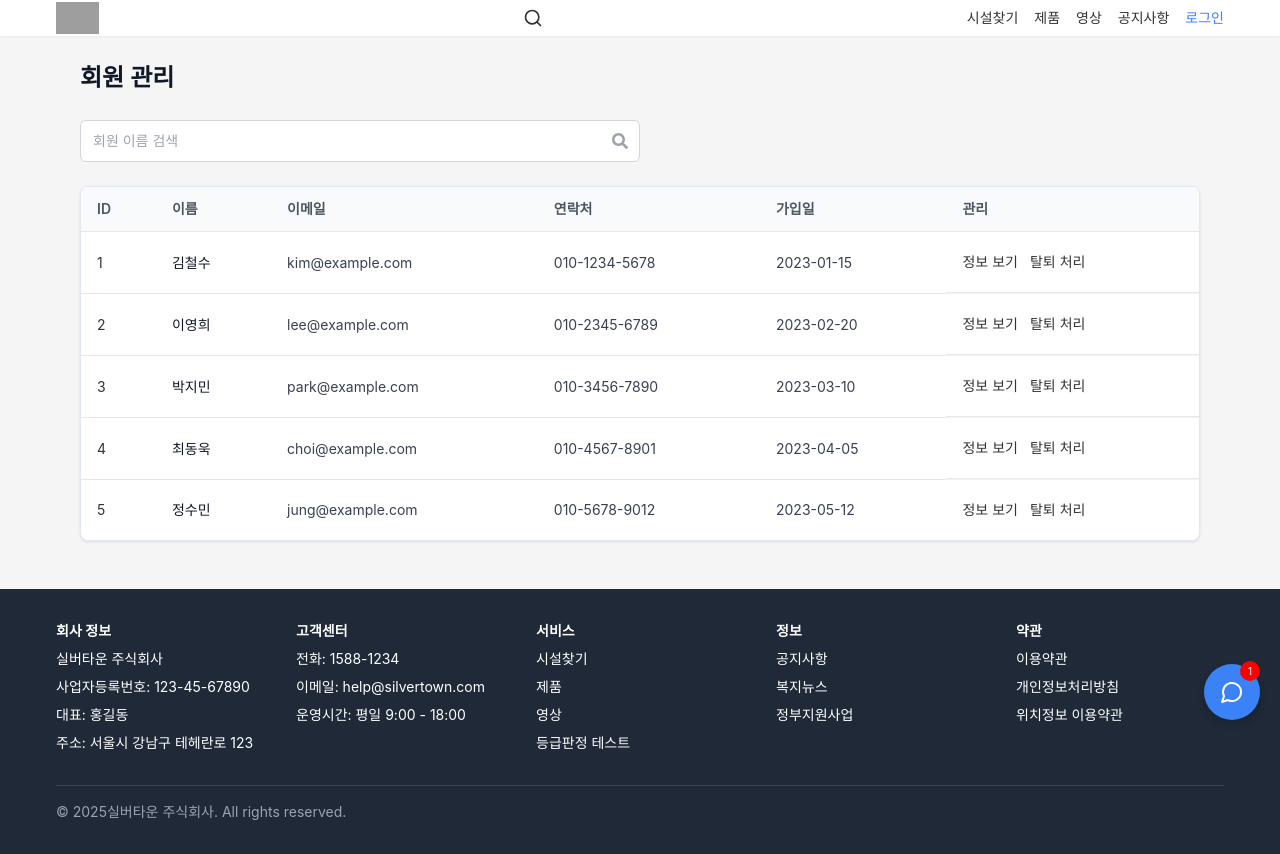
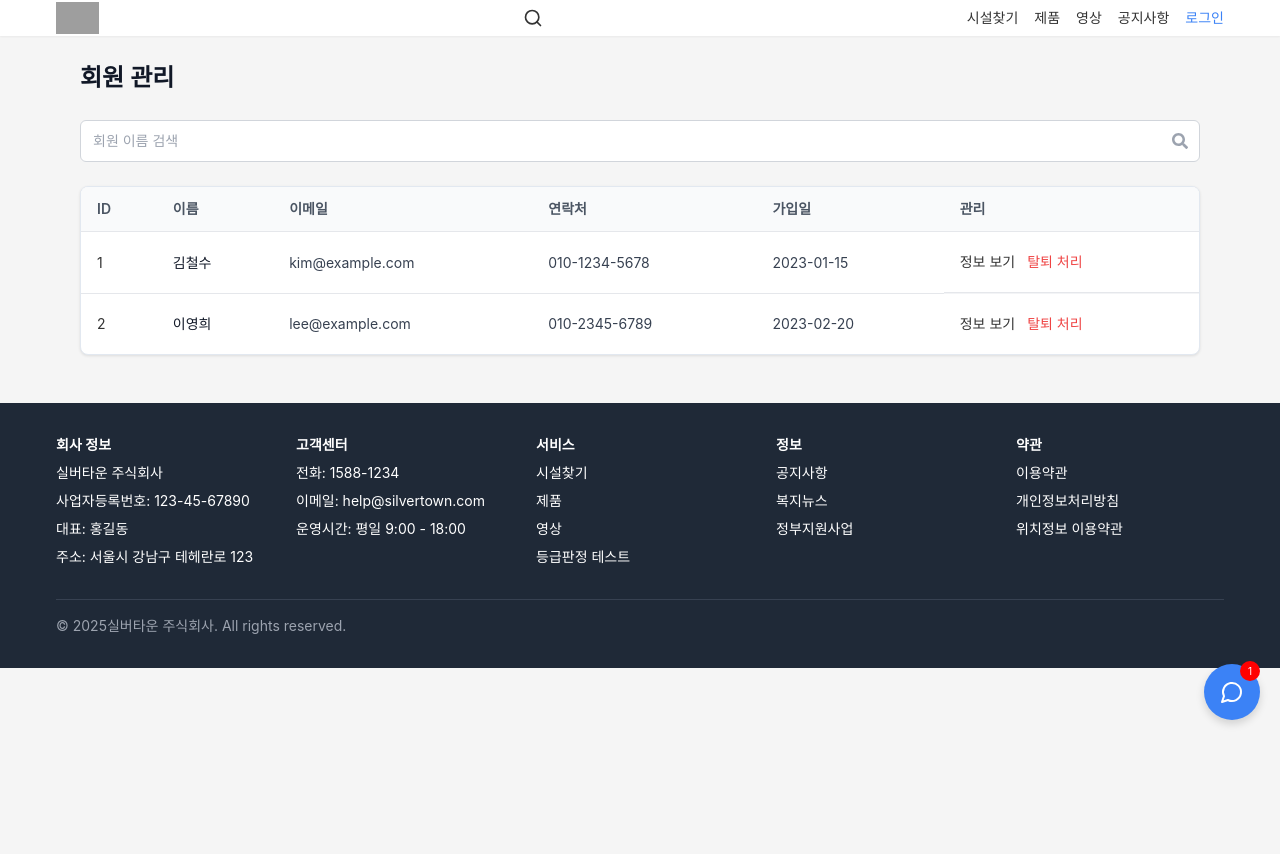
Before and after one commit to JinsuNa/msy, a React (Create React App) app: page /admin/users in a window 1280 px wide. After the commit the page ends 800 px from the top, so only its background shows below. Built offline with nearby package versions, Linux system fonts and the light colour scheme; grey boxes are pictures that could not be loaded.

Commit message:
다시수성

```diff
--- a/src/pages/HomePage.js
+++ b/src/pages/HomePage.js
@@ -46,8 +46,9 @@ function HomePage() {
   const [isLoggedIn, setIsLoggedIn] = useState(false)
 
   useEffect(() => {
-    const token = localStorage.getItem("accessToken")
-    setIsLoggedIn(!!token)
+    // 초기 진입 시 무조건 로그아웃 상태로 설정 (개발용)
+    localStorage.removeItem("accessToken")
+    setIsLoggedIn(false)
   }, [])
 
   const handleLogout = () => {
@@ -103,14 +104,14 @@ function HomePage() {
 
         <div className="search-section">
           <div className="search-box">
-            <div className="search-icon">
-              <Search className="icon-small" />
-            </div>
             <input
               type="text"
               placeholder="시설명, 지역명으로 검색하세요"
               className="search-input"
             />
+            <div className="search-icon">
+              <Search className="icon-small" />
+            </div>
           </div>
         </div>
 
--- a/src/pages/admin/AdminUserPage.js
+++ b/src/pages/admin/AdminUserPage.js
@@ -9,15 +9,35 @@ const AdminUserManagementPage = () => {
   const [searchTerm, setSearchTerm] = useState("");
   const [members, setMembers] = useState([]);
   const [isLoading, setIsLoading] = useState(true);
+  const [selectedMember, setSelectedMember] = useState(null); // 모달에 보여줄 회원
+  const [showModal, setShowModal] = useState(false); // 모달 열림 여부
 
   useEffect(() => {
     setTimeout(() => {
       const dummyMembers = [
-        { id: 1, name: "김철수", email: "kim@example.com", phone: "010-1234-5678", joinDate: "2023-01-15" },
-        { id: 2, name: "이영희", email: "lee@example.com", phone: "010-2345-6789", joinDate: "2023-02-20" },
-        { id: 3, name: "박지민", email: "park@example.com", phone: "010-3456-7890", joinDate: "2023-03-10" },
-        { id: 4, name: "최동욱", email: "choi@example.com", phone: "010-4567-8901", joinDate: "2023-04-05" },
-        { id: 5, name: "정수민", email: "jung@example.com", phone: "010-5678-9012", joinDate: "2023-05-12" },
+        {
+          id: 1,
+          userId: "kimcs",
+          name: "김철수",
+          email: "kim@example.com",
+          phone: "010-1234-5678",
+          joinDate: "2023-01-15",
+          birth: "1965-05-20",
+          gender: "남성",
+          address: "서울시 강남구 역삼동 123-45",
+        },
+        {
+          id: 2,
+          userId: "leeyh",
+          name: "이영희",
+          email: "lee@example.com",
+          phone: "010-2345-6789",
+          joinDate: "2023-02-20",
+          birth: "1970-08-10",
+          gender: "여성",
+          address: "서울시 서초구 방배동 123-11",
+        },
+        // ... 추가 회원 생략 ...
       ];
       setMembers(dummyMembers);
       setIsLoading(false);
@@ -28,6 +48,18 @@ const AdminUserManagementPage = () => {
     member.name.toLowerCase().includes(searchTerm.toLowerCase())
   );
 
+  const handleView = (member) => {
+    setSelectedMember(member);
+    setShowModal(true);
+  };
+
+  const handleDelete = (id) => {
+    if (window.confirm("정말로 이 회원을 탈퇴 처리하시겠습니까?")) {
+      setMembers((prev) => prev.filter((m) => m.id !== id));
+      if (selectedMember?.id === id) setShowModal(false);
+    }
+  };
+
   return (
     <Layout>
       <div className="admin-facilities-list max-w-6xl mx-auto px-4">
@@ -36,8 +68,8 @@ const AdminUserManagementPage = () => {
         </div>
 
         {/* 검색창 */}
-        <div className="flex flex-col sm:flex-row sm:items-center sm:justify-between gap-2 mt-4 mb-6">
-          <div className="relative w-full sm:w-1/2">
+        <div className="flex flex-col sm:flex-row sm:items-center gap-2 mt-4 mb-6">
+          <div className="relative w-full">
             <FaSearch className="absolute right-3 top-1/2 -translate-y-1/2 text-gray-400 w-4 h-4" />
             <input
               type="text"
@@ -76,13 +108,53 @@ const AdminUserManagementPage = () => {
                     <td className="px-6 py-2 text-gray-700">{member.phone}</td>
                     <td className="px-6 py-2 text-gray-700">{member.joinDate}</td>
                     <td className="px-6 py-2 flex gap-3">
-                      <Button size="sm" variant="outline">정보 보기</Button>
-                      <Button size="sm" variant="destructive">탈퇴 처리</Button>
+                      <Button size="sm" variant="outline" onClick={() => handleView(member)}>
+                        정보 보기
+                      </Button>
+                      <Button
+                        size="sm"
+                        variant="outline"
+                        className="text-red-500"
+                        onClick={() => handleDelete(member.id)}
+                      >
+                        탈퇴 처리
+                      </Button>
+
                     </td>
                   </tr>
                 ))}
               </tbody>
             </table>
+          </div>
+        )}
+
+        {/* 모달 */}
+        {showModal && selectedMember && (
+          <div className="fixed inset-0 bg-black bg-opacity-30 flex items-center justify-center z-50">
+            <div className="bg-white rounded-md shadow-lg w-full max-w-md p-6 relative">
+              <h2 className="text-lg font-semibold mb-4">회원 상세 정보</h2>
+              <button
+                onClick={() => setShowModal(false)}
+                className="absolute top-3 right-3 text-gray-500 hover:text-black"
+              >
+                ×
+              </button>
+              <div className="space-y-2 text-sm text-gray-700">
+                <p><strong>회원 ID:</strong> {selectedMember.userId}</p>
+                <p><strong>이름:</strong> {selectedMember.name}</p>
+                <p><strong>이메일:</strong> {selectedMember.email}</p>
+                <p><strong>연락처:</strong> {selectedMember.phone}</p>
+                <p><strong>주소:</strong> {selectedMember.address}</p>
+                <p><strong>생년월일:</strong> {selectedMember.birth}</p>
+                <p><strong>성별:</strong> {selectedMember.gender}</p>
+                <p><strong>가입일:</strong> {selectedMember.joinDate}</p>
+              </div>
+              <div className="mt-6 text-right">
+                <Button variant="secondary" onClick={() => setShowModal(false)}>
+                  닫기
+                </Button>
+              </div>
+            </div>
           </div>
         )}
       </div>
```
